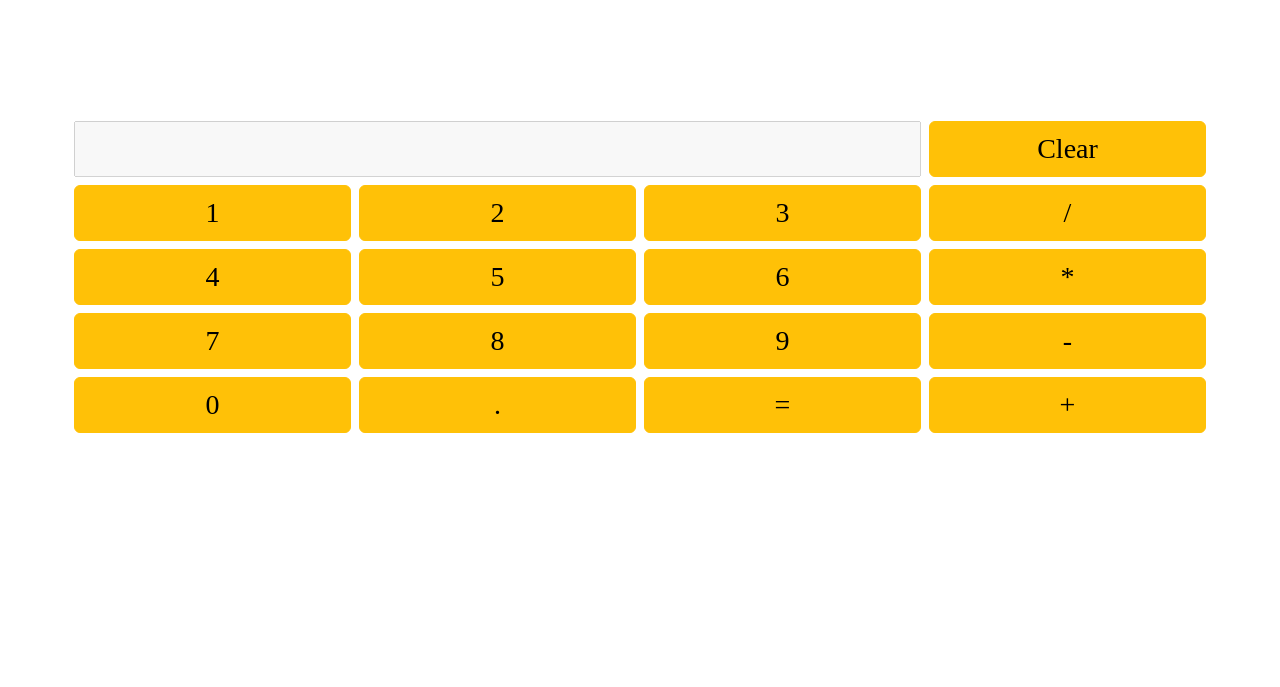
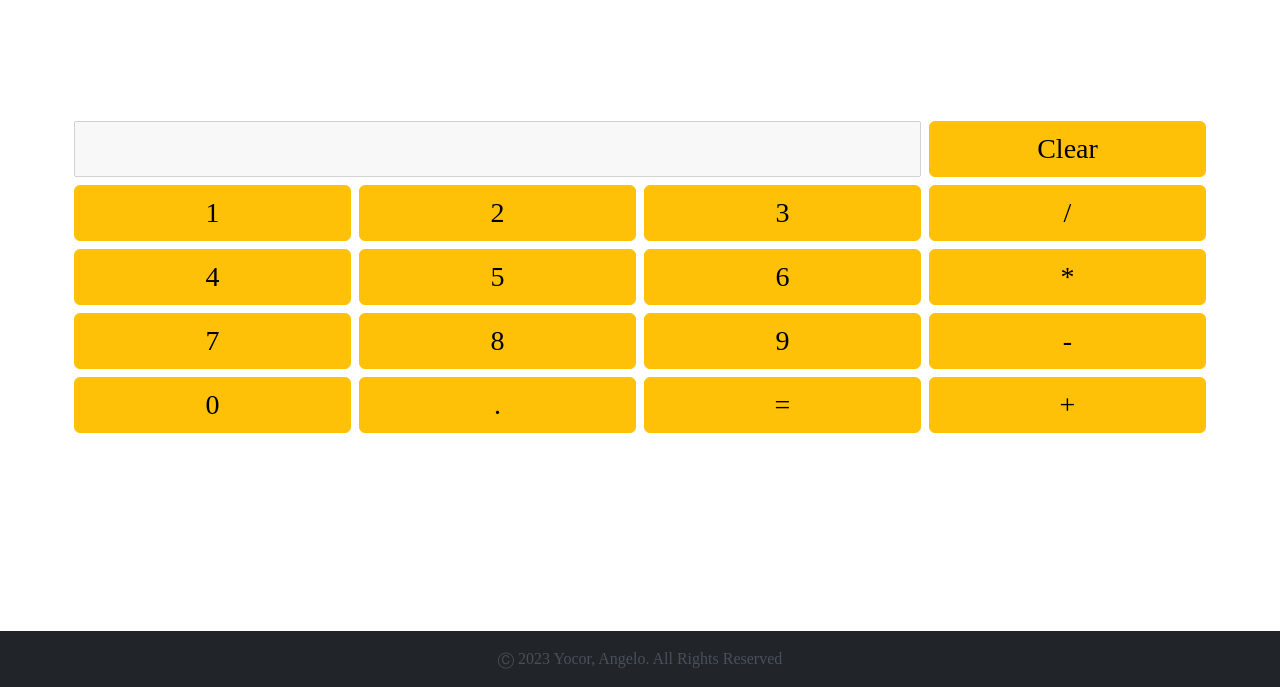
Before and after one commit to Angelo-misuhara/Calculator, a plain HTML site: page index.html in a window 1280 px wide. Shown: the part 113-800 px from the top of the page. Drawn offline with nearby package versions, Linux system fonts and the light colour scheme.

Commit message:
unknown count commit

```diff
--- a/index.html
+++ b/index.html
@@ -1,5 +1,6 @@
 <!DOCTYPE html>
 <html lang="en">
+
 <head>
   <meta charset="UTF-8">
   <meta name="viewport" content="width=device-width, initial-scale=1.0">
@@ -8,6 +9,7 @@
   <link href="https://cdn.jsdelivr.net/npm/bootstrap@5.3.0/dist/css/bootstrap.min.css" rel="stylesheet"
     integrity="sha384-9ndCyUaIbzAi2FUVXJi0CjmCapSmO7SnpJef0486qhLnuZ2cdeRhO02iuK6FUUVM" crossorigin="anonymous">
 </head>
+
 <body>
   <main>
     <header>
@@ -31,8 +33,9 @@
       <div class="d-flex p-3 mt-5 justify-content-center pt-5">
         <div class="container text-center pt-5">
           <div class="row">
-              <div class="col-9 d-grid p-1" ><input type="text" id="tttextarea" disabled></div>
-              <div class="col  d-grid p-1"><button type="button" class="btn btn-warning fs-3" id="clear">Clear</button></div>
+            <div class="col-9 d-grid p-1"><input type="text" id="tttextarea" disabled></div>
+            <div class="col  d-grid p-1"><button type="button" class="btn btn-warning fs-3" id="clear">Clear</button>
+            </div>
           </div>
           <div class="row">
             <div class="col d-grid p-1"><button type="button" class="btn btn-warning fs-3" id="one">1</button></div>
@@ -44,7 +47,8 @@
             <div class="col d-grid p-1"><button type="button" class="btn btn-warning fs-3" id="four">4</button></div>
             <div class="col d-grid p-1"><button type="button" class="btn btn-warning fs-3" id="five">5</button></div>
             <div class="col d-grid p-1"><button type="button" class="btn btn-warning fs-3" id="six">6</button></div>
-                <div class="col d-grid p-1"><button type="button" class="btn btn-warning fs-3" id="multiply">*</button></div>
+            <div class="col d-grid p-1"><button type="button" class="btn btn-warning fs-3" id="multiply">*</button>
+            </div>
           </div>
           <div class="row">
             <div class="col d-grid p-1"><button type="button" class="btn btn-warning fs-3" id="seven">7</button></div>
@@ -61,6 +65,15 @@
         </div>
       </div>
     </article>
+    <footer>
+      <nav class="navbar text-bg-dark fixed-bottom">
+        <div class="container-fluid  justify-content-center d-flex align-items-end">
+          <span class="navbar-text text-light-emphasis text-center">
+            Ⓒ 2023 Yocor, Angelo. All Rights Reserved
+          </span>
+        </div>
+      </nav>
+    </footer>
   </main>
 
 
@@ -70,4 +83,5 @@
     integrity="sha384-9ndCyUaIbzAi2FUVXJi0CjmCapSmO7SnpJef0486qhLnuZ2cdeRhO02iuK6FUUVM" crossorigin="anonymous">
   <script src="index.js"></script>
 </body>
+
 </html>
```
Lines whose indentation alone changed are shown as unchanged.
